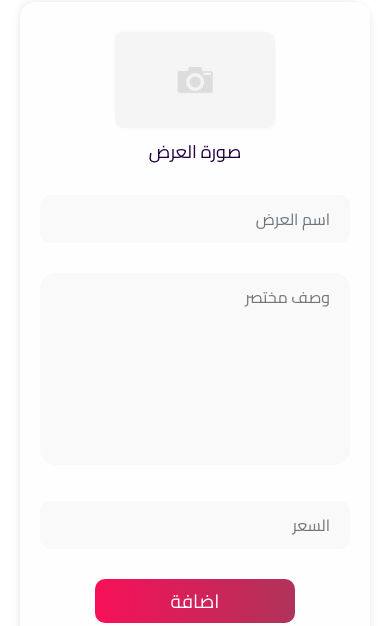
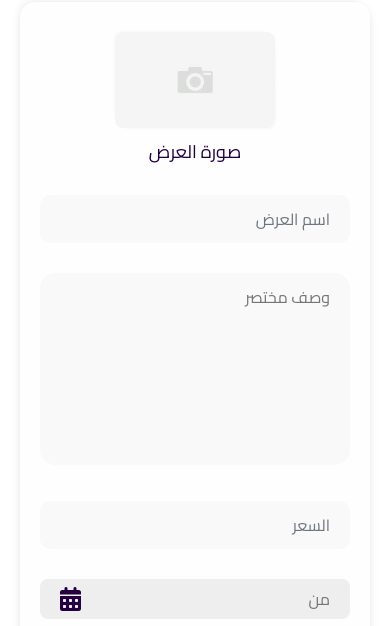
Before and after one commit to abdallah279/ibda3-sofra, a plain HTML site: page addOffer.html in a window 390 px wide. Shown: the part 203-829 px from the top of the page. Drawn offline with nearby package versions, Linux system fonts and the light colour scheme.

Commit message:
edit projrct

```diff
--- a/addOffer.html
+++ b/addOffer.html
@@ -11,6 +11,7 @@
     <!-- Bootstrap CSS -->
     <link rel="stylesheet" href="https://cdn.jsdelivr.net/npm/bootstrap@5.0.2/dist/css/bootstrap.rtl.min.css" integrity="sha384-gXt9imSW0VcJVHezoNQsP+TNrjYXoGcrqBZJpry9zJt8PCQjobwmhMGaDHTASo9N" crossorigin="anonymous">
 
+    <link rel="stylesheet" href="//code.jquery.com/ui/1.13.2/themes/base/jquery-ui.css">
     <!-- Style CSS -->
     <link rel="stylesheet" href="assets/css/style.css">
     <title>Sofra</title>
@@ -70,6 +71,16 @@
                     <input type="text" placeholder="اسم العرض" class="form-control">
                     <textarea rows="7" placeholder="وصف مختصر"></textarea>
                     <input type='text' placeholder="السعر" class="form-control">
+                    <div class="date-co">
+                      <div class="date">
+                        <input type="text" class="datepicker" placeholder="من">
+                        <i class="fas fa-calendar-alt"></i>
+                      </div>
+                      <div class="date">
+                        <input type="text" class="datepicker" placeholder="الى">
+                        <i class="fas fa-calendar-alt"></i>
+                      </div>
+                    </div>
                     <input type="submit" class="button" value="اضافة">
                 </form>
             </div>
@@ -110,7 +121,13 @@
 
     <!-- Option 1: Bootstrap Bundle with Popper -->
     <script src="https://cdn.jsdelivr.net/npm/bootstrap@5.0.2/dist/js/bootstrap.bundle.min.js" integrity="sha384-MrcW6ZMFYlzcLA8Nl+NtUVF0sA7MsXsP1UyJoMp4YLEuNSfAP+JcXn/tWtIaxVXM" crossorigin="anonymous"></script>
-
+    <script src="https://code.jquery.com/jquery-3.6.0.js"></script>
+    <script src="https://code.jquery.com/ui/1.13.2/jquery-ui.js"></script>
+    <script>
+        $( function() {
+             $( ".datepicker" ).datepicker();
+        } );
+    </script>
     <script src="assets/js/script.js"></script>
   </body>
 </html>
--- a/assets/css/pages/_addOffer.scss
+++ b/assets/css/pages/_addOffer.scss
@@ -1,5 +1,67 @@
 .add-offer{
     .content{
         background-color: #eeeeee18;
+
+        form{
+            .date-co{
+                display: flex;
+                margin: 30px 0;
+                justify-content: center;
+
+                .date{
+                    margin-left: 10px;
+                    position: relative;
+
+                    input{
+                        background-color: #eee;
+                        padding: 8px 20px;
+                        border: none;
+                        outline: none;
+                        border-radius: 8px;
+                    }
+
+                    i{
+                        position: absolute;
+                        left: 20px;
+                        top: 50%;
+                        transform: translateY(-50%);
+                        font-size: 24px;
+                        cursor: pointer;
+                        color: var(--sec-color);
+                    }
+
+
+                    &:last-of-type{
+                        margin-left: 0;
+                    }
+                }
+            }
+        }
     }
 }
+
+@media (max-width:570px) {
+    .add-offer{
+        .content{
+            form{
+                .date-co{
+                    flex-direction: column;
+
+                    .date{
+                        margin-left: 0;
+                        margin-bottom: 10px;
+                        // width: 100%;
+
+                        input{
+                            width: 100%;
+                        }
+
+                        &:last-of-type{
+                            margin-bottom: 0;
+                        }
+                    }
+                }
+            }
+        }
+    }
+}
```
Also changed, not shown: assets/css/style.css.
